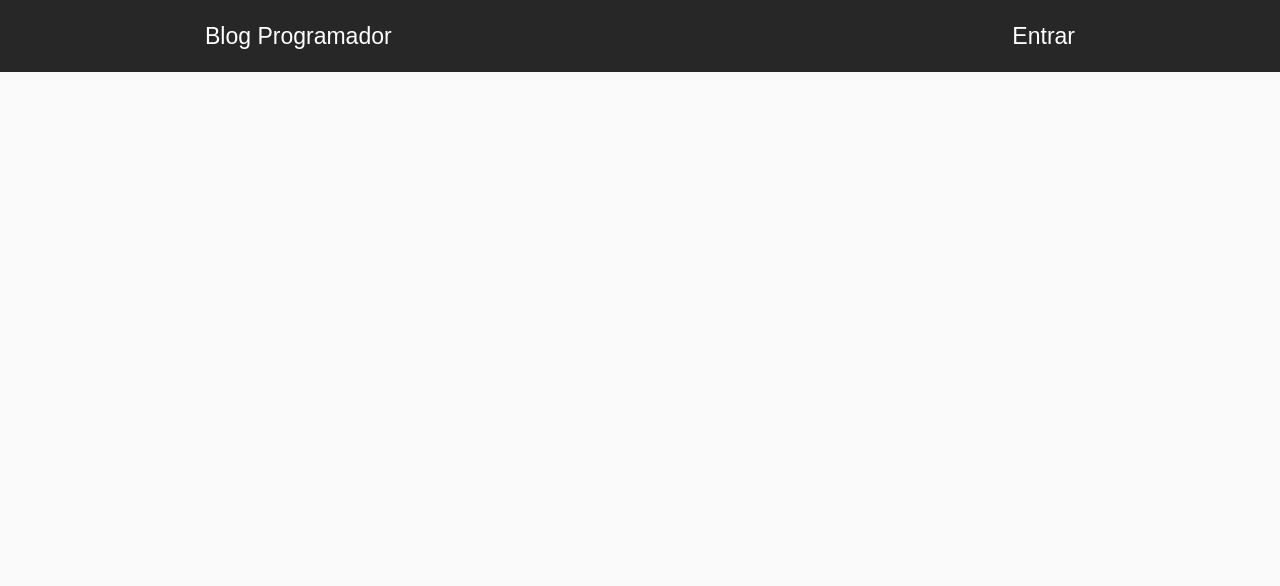
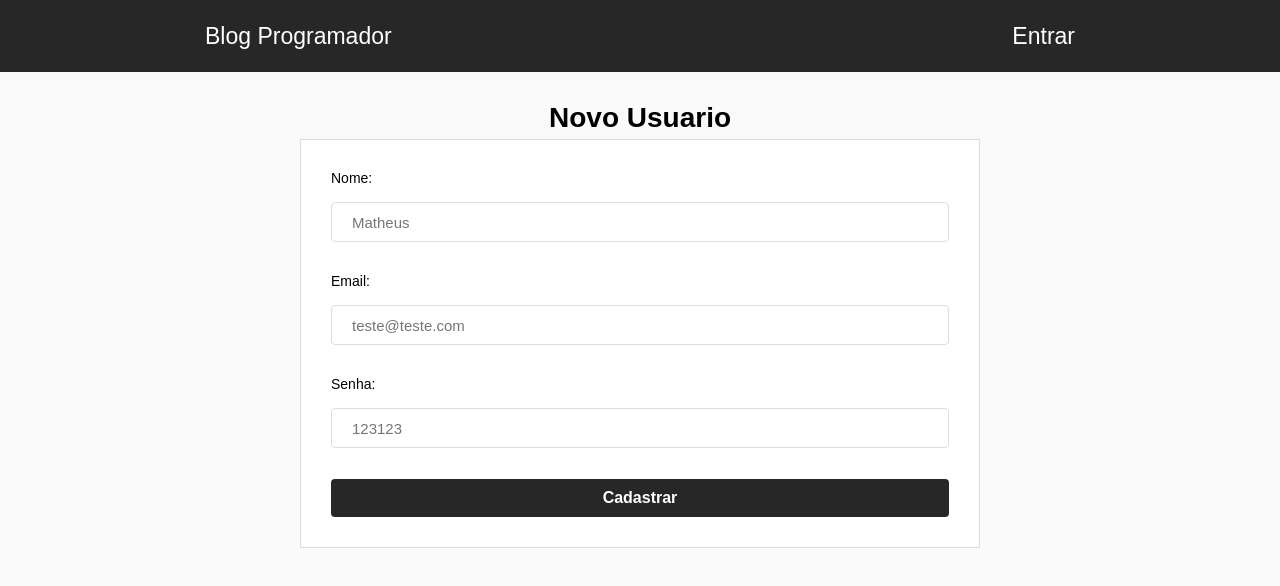
Before and after one commit to alvescvinicius/ReactJSUdemy, a React (Create React App) app in the folder nox-studio-web/: page /register in a window 1280 px wide. Shown: the top 586 px of the page. Built offline with nearby package versions, Linux system fonts and the light colour scheme; no server answers.

Commit message:
Implementacao register

```diff
--- a/nox-studio-web/src/App.js
+++ b/nox-studio-web/src/App.js
@@ -5,6 +5,7 @@
 import Header from './component/Header';
 import Login from './component/Login';
 import Dashboard from './component/Dashboard';
+import Register from './component/Register';
 import './global.css';
 import firebase from './firebase'
 
@@ -29,6 +30,7 @@
           <Route exact path='/' component={Home}/>
           <Route exact path='/login' component={Login}/>
           <Route exact path='/dashboard' component={Dashboard}/>
+          <Route exact path='/register' component={Register}/>
         </Switch>
       </BrowserRouter>
     ) : (
--- a/nox-studio-web/src/component/Login/index.js
+++ b/nox-studio-web/src/component/Login/index.js
@@ -3,59 +3,53 @@
 import firebase from '../../firebase';
 import './login.css';
 
+
 class Login extends Component {
 
-    // Constructor
     constructor(props) {
         super(props);
         this.state = {
             email: '',
             password: ''
         };
-        // Binds
+
         this.entrar = this.entrar.bind(this);
         this.login = this.login.bind(this);
     }
 
-    // Verifica assim se o usuário já está logado assim que apágina de login carregar
     componentDidMount() {
+        //Verificar se tem algum usuario logado!
         if (firebase.getCurrent()) {
             return this.props.history.replace('dashboard');
         }
     }
 
     entrar(e) {
-        e.preventDefault(); // Não deixar atualizar a página  quando clicar nesse botão.
+        e.preventDefault();
+
         this.login();
     }
 
     login = async () => {
-
         const { email, password } = this.state;
 
         try {
 
-            let errorOnLogin = false;
-
             await firebase.login(email, password)
                 .catch((error) => {
                     if (error.code === 'auth/user-not-found') {
-                        alert('Este usuário não existe!');
-                        return errorOnLogin === true;
+                        alert('Este usuario não existe!');
                     } else {
-                        alert('Código de erro: ' + error.code);
-                        return errorOnLogin === true;
+                        alert('Codigo de erro:' + error.code);
+                        return null;
                     }
                 });
-
-            if (errorOnLogin === false) {
-                this.props.history.replace('/dashboard');
-            }
+            this.props.history.replace('/dashboard');
 
         } catch (error) {
             alert(error.message);
-            return null;
         }
+
     }
 
     render() {
@@ -63,26 +57,16 @@
             <div>
                 <form onSubmit={this.entrar} id="login">
                     <label>Email:</label><br />
-                    <input type="email"
-                        autoComplete="off"
-                        autoFocus
-                        value={this.state.email}
-                        onChange={(e) => this.setState({ email: e.target.value })}
-                        placeholder="teste@noxstudio.com.br">
-                    </input>
-                    <br />
+                    <input type="email" autoComplete="off" autoFocus value={this.state.email}
+                        onChange={(e) => this.setState({ email: e.target.value })} placeholder="teste@teste.com"
+                    /><br />
                     <label>Password:</label><br />
-                    <input type="password"
-                        autoComplete="off"
-                        autoFocus
-                        value={this.state.password}
-                        onChange={(e) => this.setState({ password: e.target.value })}
-                        placeholder="Sua Senha">
-                    </input>
-                    <br />
-                    <button type="submit">
-                        Entrar
-                    </button>
+                    <input type="password" autoComplete="off" value={this.state.password}
+                        onChange={(e) => this.setState({ password: e.target.value })} placeholder="Sua senha"
+                    /><br />
+
+                    <button type="submit">Entrar</button>
+
                     <Link to="/register">Ainda não possui uma conta?</Link>
                 </form>
             </div>
--- a/nox-studio-web/src/component/Register/index.js
+++ b/nox-studio-web/src/component/Register/index.js
@@ -0,0 +1,66 @@
+import React, {Component} from 'react';
+import {Link, withRouter} from 'react-router-dom';
+import firebase from '../../firebase';
+import './register.css';
+
+
+class Register extends Component{
+
+  constructor(props){
+    super(props);
+    this.state = {
+      nome: '',
+      email: '',
+      password: ''
+    };
+
+    this.register = this.register.bind(this);
+    this.onRegister = this.onRegister.bind(this);
+
+  }
+
+  register(e){
+    e.preventDefault();
+
+    this.onRegister();
+  }
+
+  onRegister = async() => {
+    try{
+      const {nome, email, password} = this.state;
+
+      await firebase.register(nome, email, password);
+      this.props.history.replace('/dashboard');
+
+    }catch(error){
+      alert(error.message);
+    }
+  }
+
+  render(){
+    return(
+      <div>
+          <h1 className="register-h1">Novo Usuario</h1>
+        <form onSubmit={this.register} id="register">
+          <label>Nome:</label><br/>
+          <input type="text" value={this.state.nome} autoFocus autoComplete="off"
+          onChange={(e)=> this.setState({nome: e.target.value})} placeholder="Matheus"/><br/>
+
+          <label>Email:</label><br/>
+          <input type="text" value={this.state.email} autoComplete="off"
+          onChange={(e)=> this.setState({email: e.target.value})} placeholder="teste@teste.com" /><br/>
+
+          <label>Senha:</label><br/>
+          <input type="text" value={this.state.password} autoComplete="off"
+          onChange={(e)=> this.setState({password: e.target.value})} placeholder="123123"/><br/>
+
+          <button type="submit">Cadastrar</button>
+
+        </form>
+
+      </div>
+    );
+  }
+}
+
+export default withRouter(Register);
--- /dev/null
+++ b/nox-studio-web/src/component/Register/register.css
@@ -0,0 +1,36 @@
+div .register-h1{
+  margin-top: 30px;
+  margin-bottom: 5px;
+  text-align: center;
+}
+
+form#register{
+  width: 100%;
+  max-width: 680px;
+  margin: 0px auto 0;
+  padding: 30px;
+  background: #FFF;
+  border: 1px solid #DDD;
+  display: flex;
+  flex-direction: column;
+}
+
+form#register input{
+  margin-bottom: 15px;
+  height: 40px;
+  border-radius: 4px;
+  border: 1px solid #DDD;
+  padding: 0 20px;
+  font-size: 15px;
+}
+
+form#register button{
+  padding: 10px 20px;
+  border-radius: 4px;
+  border: 0px;
+  background: #272727;
+  color: #FFF;
+  cursor: pointer;
+  font-size: 16px;
+  font-weight: bold;
+}
--- a/nox-studio-web/src/firebase.js
+++ b/nox-studio-web/src/firebase.js
@@ -1,6 +1,7 @@
 import app from 'firebase/app';
 import 'firebase/database';
 import 'firebase/auth';
+import 'firebase/storage';
 
 // Your web app's Firebase configuration
 let firebaseConfig = {
@@ -16,35 +17,57 @@
 // firebase.initializeApp(firebaseConfig);
 
 class Firebase {
+    constructor() {
+        app.initializeApp(firebaseConfig);
 
-    // Construtor iniciando o firebase
-    constructor(){
-        app.initializeApp(firebaseConfig);
+        //Referenciando a database para acessar em outros locais
         this.app = app.database();
+
+        this.storage = app.storage();
     }
 
-    // Metodos
-    login(email, password){
-        return app.auth().signInWithEmailAndPassword(email, password);
+    login(email, password) {
+        return app.auth().signInWithEmailAndPassword(email, password)
     }
 
-    async register(nome, email, password){
-        await app.auth().createUserWithEmailAndPassword();
-        const uid = app.auth().currentUser.uid;
-        return app.database.ref('usuarios').child(uid).set({
-            nome: {nome}
-        });
+    logout() {
+        return app.auth().signOut();
     }
 
-    isInitialized(){
+    async register(nome, email, password) {
+        await app.auth().createUserWithEmailAndPassword(email, password)
+
+        const uid = app.auth().currentUser.uid;
+
+        return app.database().ref('usuarios').child(uid).set({
+            nome: nome
+        })
+
+    }
+
+    isInitialized() {
         return new Promise(resolve => {
             app.auth().onAuthStateChanged(resolve);
         })
     }
 
-    // Redireciona caso já esteja logado
-    getCurrent(){
+    getCurrent() {
         return app.auth().currentUser && app.auth().currentUser.email
+    }
+
+    getCurrentUid() {
+        return app.auth().currentUser && app.auth().currentUser.uid
+    }
+
+    async getUserName(callback) {
+        if (!app.auth().currentUser) {
+            return null;
+        }
+
+        const uid = app.auth().currentUser.uid;
+        await app.database().ref('usuarios').child(uid)
+            .once('value').then(callback);
+
     }
 
 }
```
